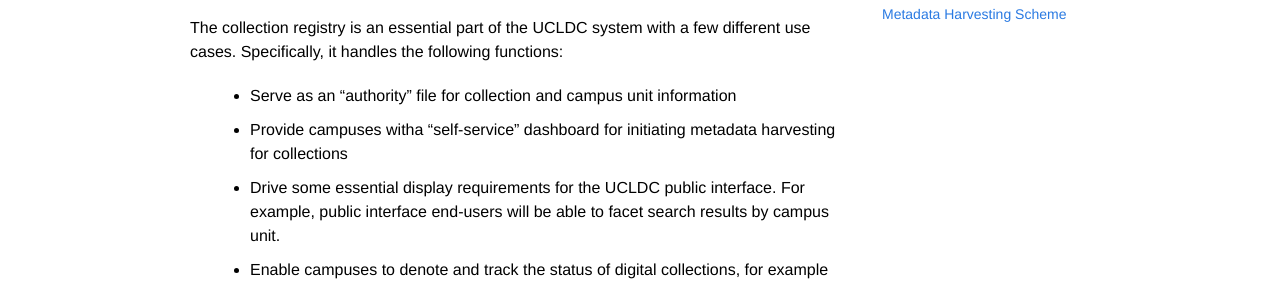
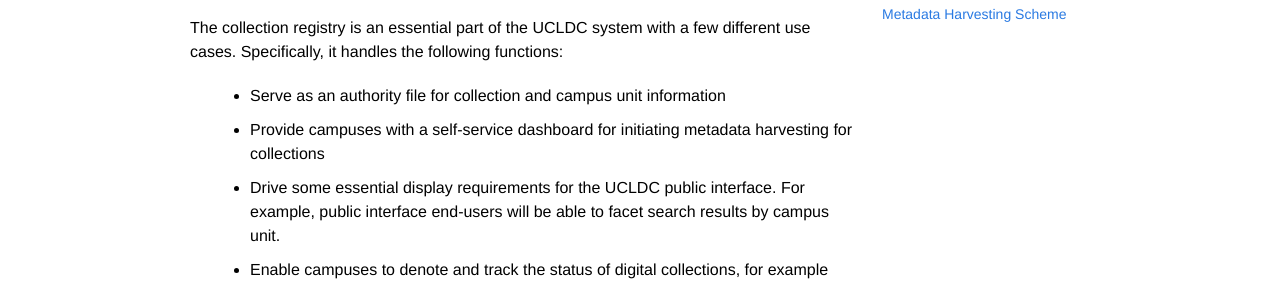
Before and after one commit to ucldc/ucldc-docs, a Jekyll site: the page built from docs/registry/index.md, in a window 1280 px wide. Shown: the part 402-683 px from the top of the page. Built offline with Jekyll 4.4.1, drawn with Linux system fonts in a browser that asks for light colours; nearby versions of some CDN libraries.

Commit message:
Update index.md

```diff
--- a/docs/registry/index.md
+++ b/docs/registry/index.md
@@ -11,8 +11,8 @@
 
 The collection registry is an essential part of the UCLDC system with a few different use cases. Specifically, it handles the following functions:
 
-- Serve as an "authority" file for collection and campus unit information
-- Provide campuses witha  "self-service" dashboard for initiating metadata harvesting for collections
+- Serve as an authority file for collection and campus unit information
+- Provide campuses with a self-service dashboard for initiating metadata harvesting for collections
 - Drive some essential display requirements for the UCLDC public interface. For example, public interface end-users will be able to facet search results by campus unit.
 - Enable campuses to denote and track the status of digital collections, for example indicating the location of collections ready for harvest.
 - Provide a platform for collaborative digital collection development and/or digitization planning
```
